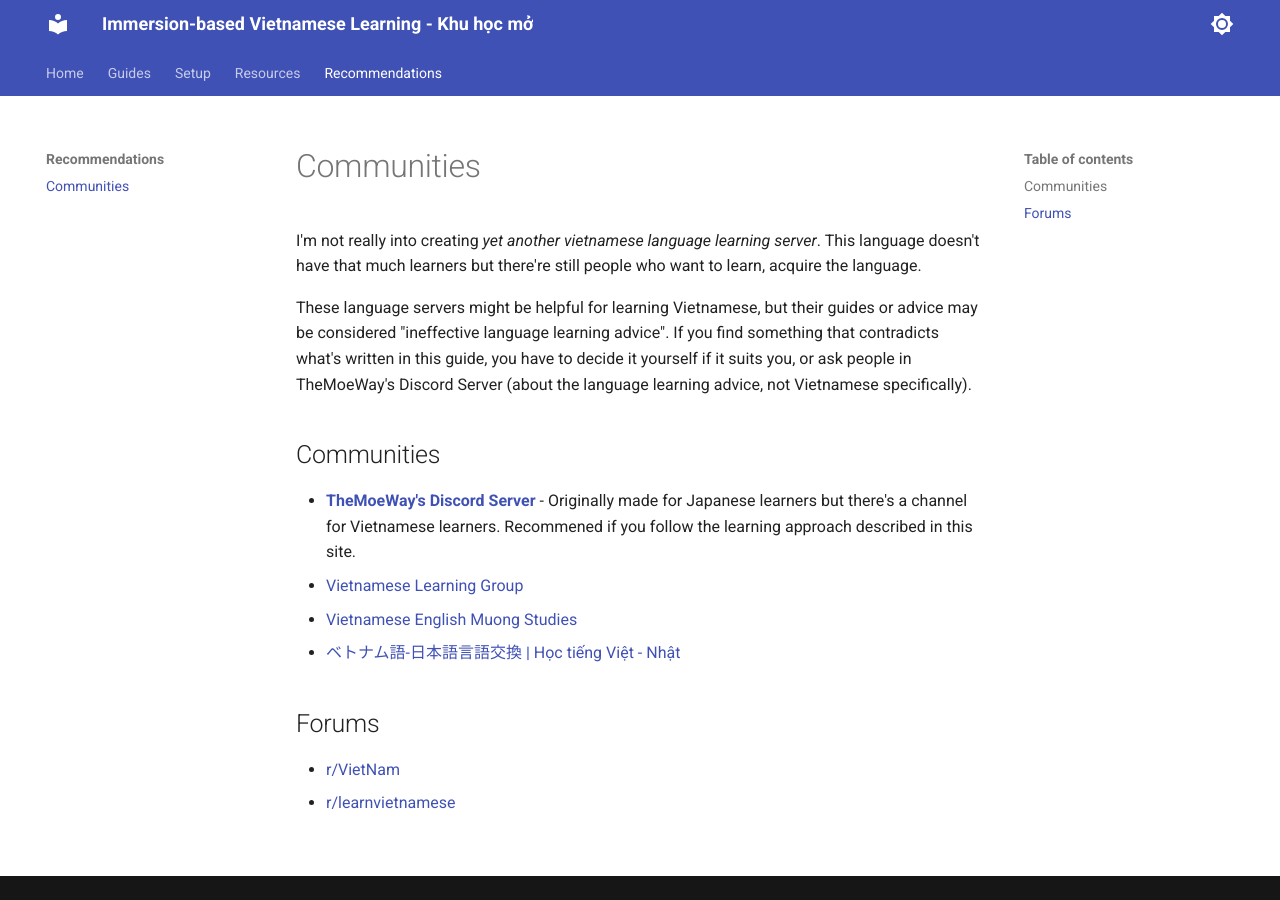
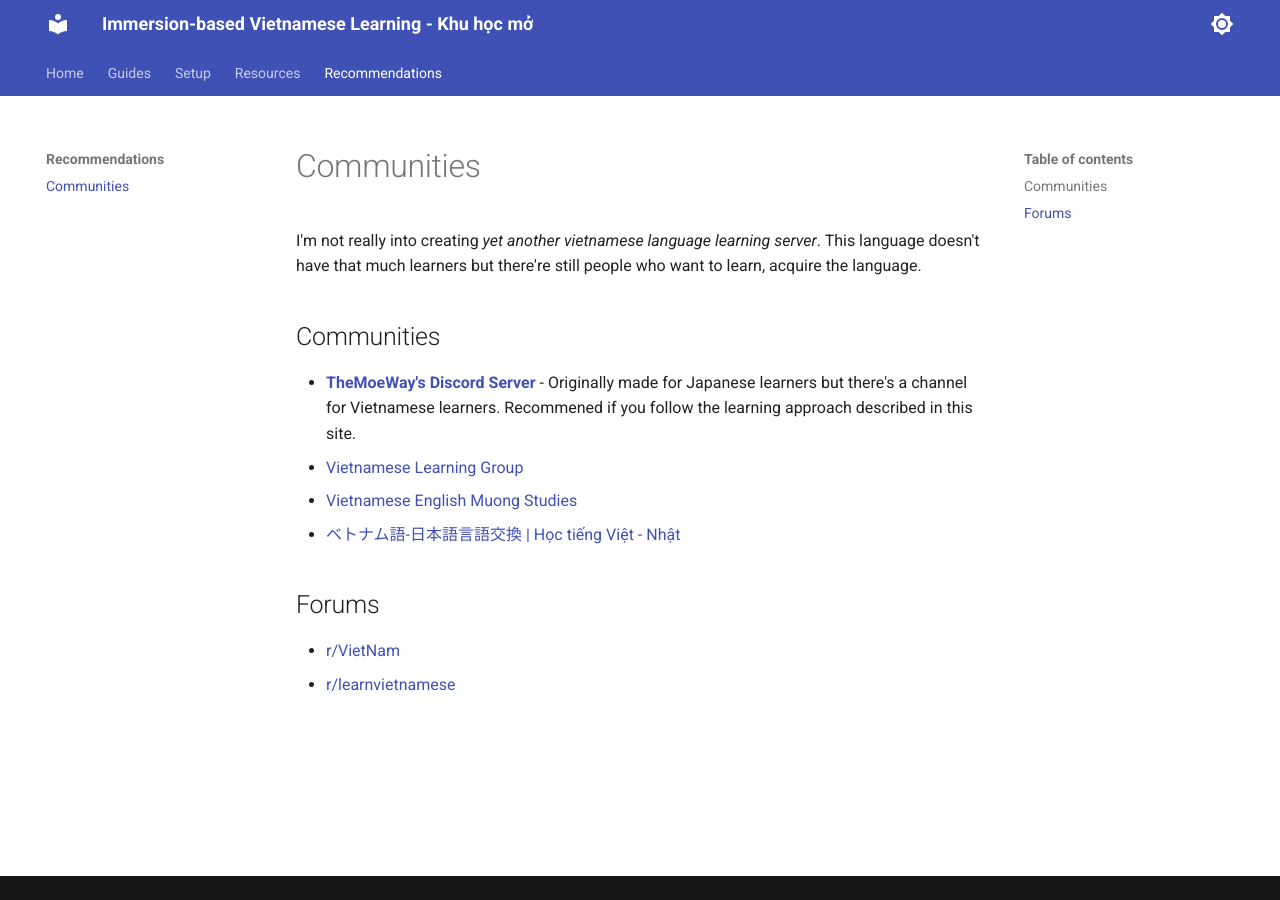
Before and after one commit to daihocmo/learn-vietnamese, an MkDocs documentation site: the page built from docs/community.md, in a window 1280 px wide. Built offline with MkDocs 1.6.1 and Material for MkDocs 9.7.7, drawn with Linux system fonts in a browser that asks for light colours.

Commit message:
cập nhật thêm

```diff
--- a/docs/community.md
+++ b/docs/community.md
@@ -1,6 +1,4 @@
 I'm not really into creating _yet another vietnamese language learning server_. This language doesn't have that much learners but there're still people who want to learn, acquire the language.
-
-These language servers might be helpful for learning Vietnamese, but their guides or advice may be considered "ineffective language learning advice". If you find something that contradicts what's written in this guide, you have to decide it yourself if it suits you, or ask people in TheMoeWay's Discord Server (about the language learning advice, not Vietnamese specifically).
 
 ## Communities
 
```
Also changed, not shown: docs/reading.md (+2 -3 lines).
